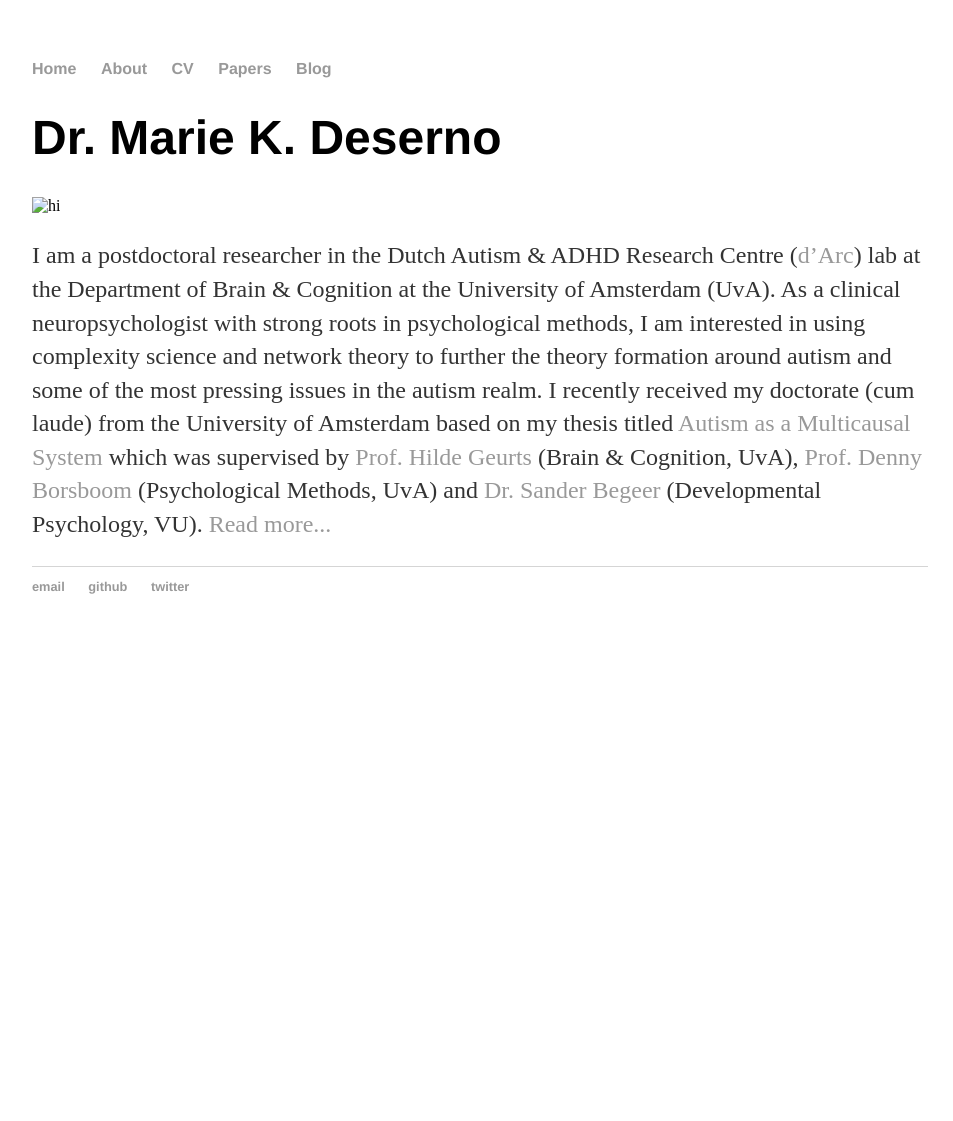
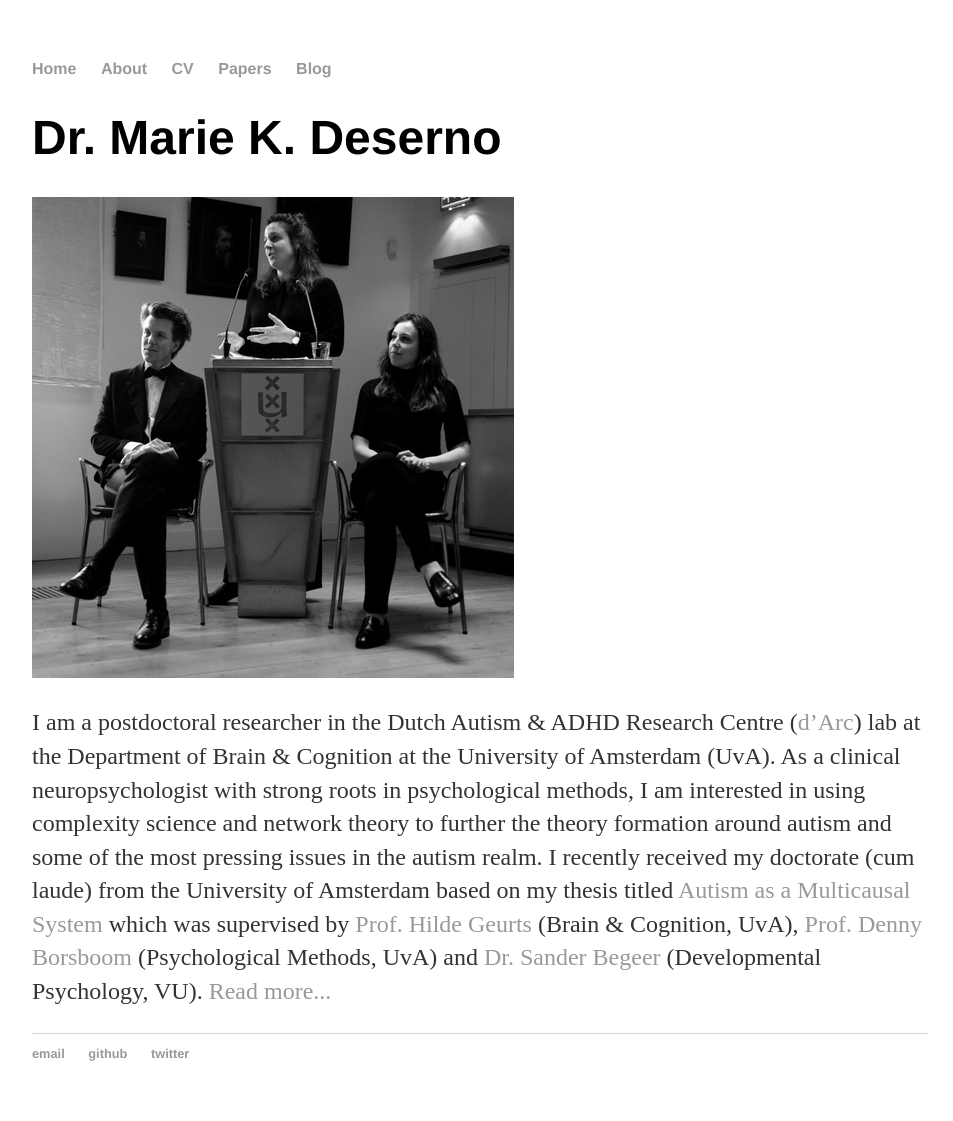
Before and after one commit to MarieDeserno/mariekdeserno.github.io, a Jekyll site: the page built from index.html, in a window 1280 px wide. Shown: the whole page, without its empty margins (160-1113 px from the left). Built offline with Jekyll 4.4.1, drawn with Linux system fonts in a browser that asks for light colours; before the commit the page ends 900 px from its top, so only the background shows below that.

Commit message:
Update index.html

```diff
--- a/index.html
+++ b/index.html
@@ -4,7 +4,7 @@ title: Marie K. Deserno
 ---
 <div class="blurb">
 	<h1>Dr. Marie K. Deserno</h1>
-	<img src="_posts/promotie.jpeg" alt="hi" class="inline"/>
+	<img src="about/promotie.jpeg" alt="hi" class="inline"/>
 	<p>
 		I am a postdoctoral researcher in the Dutch Autism & ADHD Research Centre (<a href="http://www.dutcharc.nl/">d’Arc</a>) lab at the Department of Brain & Cognition at the University of Amsterdam (UvA).
 		As a clinical neuropsychologist with strong roots in psychological methods, I am interested in using complexity science and network theory to further the theory formation around autism and some of the most pressing issues in the autism realm.
```
